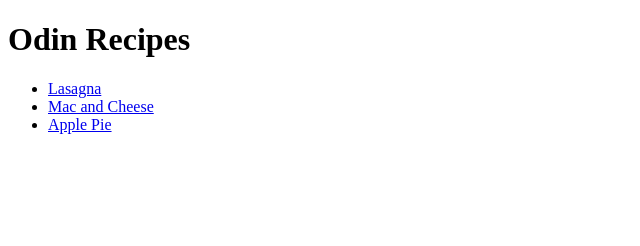
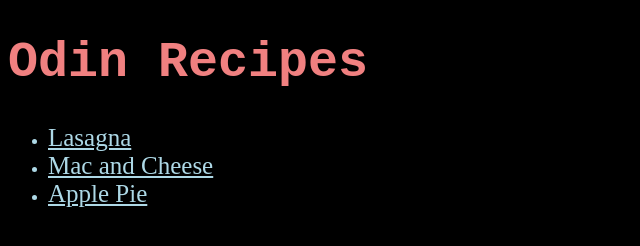
Before and after one commit to rtoscanelli/odin-recipes, a plain HTML site: page index.html in a window 1280 px wide. Shown: the whole page, without its empty margins (0-640 px from the left). Drawn offline with Linux system fonts and the light colour scheme.

Commit message:
Add style to index

```diff
--- a/index.html
+++ b/index.html
@@ -5,6 +5,7 @@
     <meta http-equiv="X-UA-Compatible" content="IE=edge" />
     <meta name="viewport" content="width=device-width, initial-scale=1.0" />
     <title>Odin Recipes</title>
+    <link rel="stylesheet" href="style.css" />
   </head>
   <body>
     <h1>Odin Recipes</h1>
--- /dev/null
+++ b/style.css
@@ -0,0 +1,18 @@
+h1 {
+    font-family: monospace, sans-serif;
+    font-size: 50px;
+    color: lightcoral;
+}
+
+li,
+a {
+    color: lightblue;
+}
+
+a {
+    font-size: 25px;
+}
+
+body {
+    background-color: black;
+}
```
